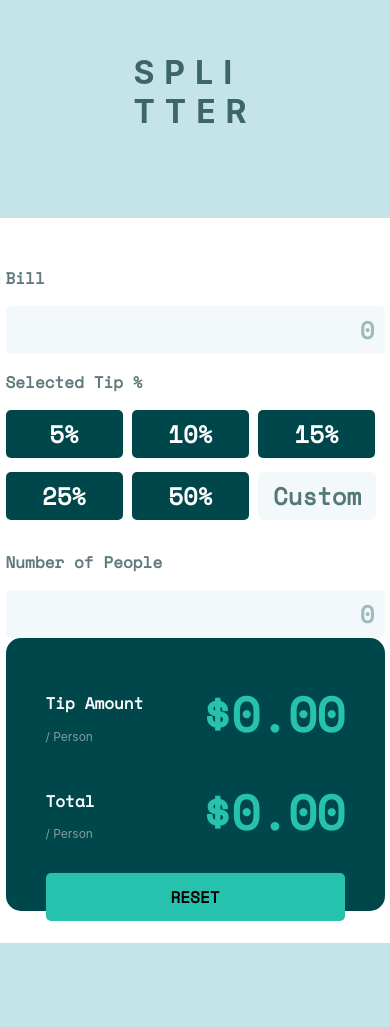
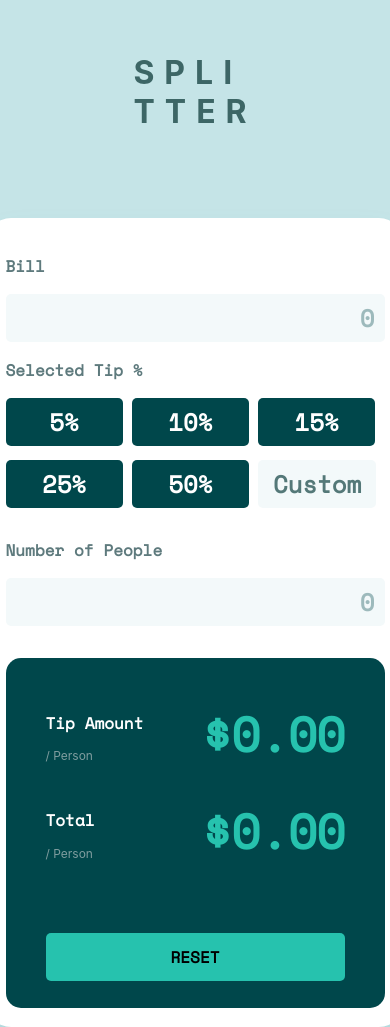
Before and after one commit to MistbornL/tip-calculator, a React (Create React App) app: page / in a window 390 px wide. Shown: the part 110-1137 px from the top of the page. Before the commit the page ends 1053 px from the top, so only its background shows below. Built offline with nearby package versions, Linux system fonts and the light colour scheme.

Commit message:
responsive

```diff
--- a/src/App.scss
+++ b/src/App.scss
@@ -29,15 +29,19 @@
     display: flex;
     flex-direction: column;
     align-items: center;
-    padding: 32px;
+    padding: 5vw;
     // box-sizing: border-box;
   }
   .calculator-right {
+    margin-top: 32px;
     width: 100%;
-    height: 70vw;
+    height: 350px;
   }
 
   .calculator-right-bottom {
+    button {
+      margin-top: 40px;
+    }
   }
 }
 
```
